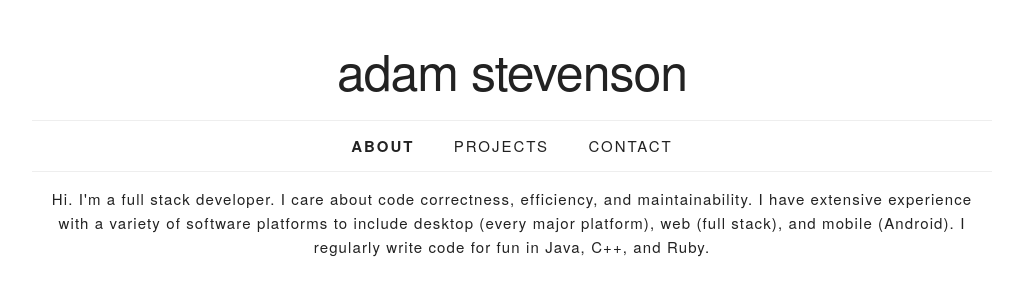
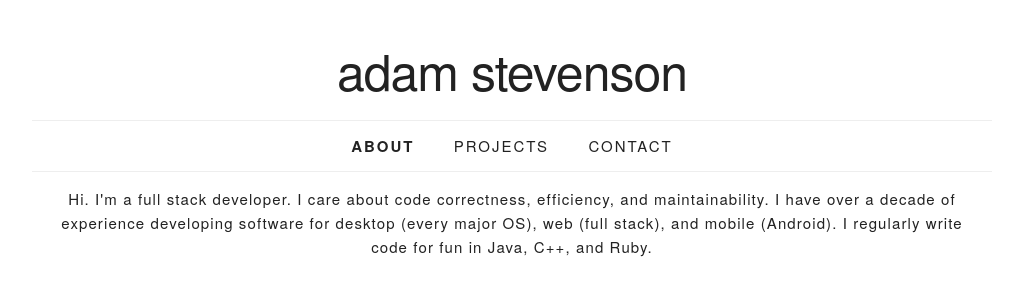
Before and after one commit to stevensona/stevensona.github.io, a plain HTML site: page index.htm in a window 1280 px wide. Shown: the top 301 px of the page, without its empty margins (128-1151 px from the left). Drawn offline with Linux system fonts and the light colour scheme; a web font is replaced by a local one.

Commit message:
rework some sentences

```diff
--- a/index.htm
+++ b/index.htm
@@ -30,7 +30,7 @@
       </nav>
       <div class="row panel active" id="about">
         <div class="twelve column">
-          <p>Hi. I'm a full stack developer. I care about code correctness, efficiency, and maintainability. I have extensive experience with a variety of software platforms to include desktop (every major platform), web (full stack), and mobile (Android). I regularly write code for fun in Java, C++, and Ruby.</p>
+          <p>Hi. I'm a full stack developer. I care about code correctness, efficiency, and maintainability. I have over a decade of experience developing software for desktop (every major OS), web (full stack), and mobile (Android). I regularly write code for fun in Java, C++, and Ruby.</p>
         </div>
       </div>
       <div class="row panel" id="projects">
```
